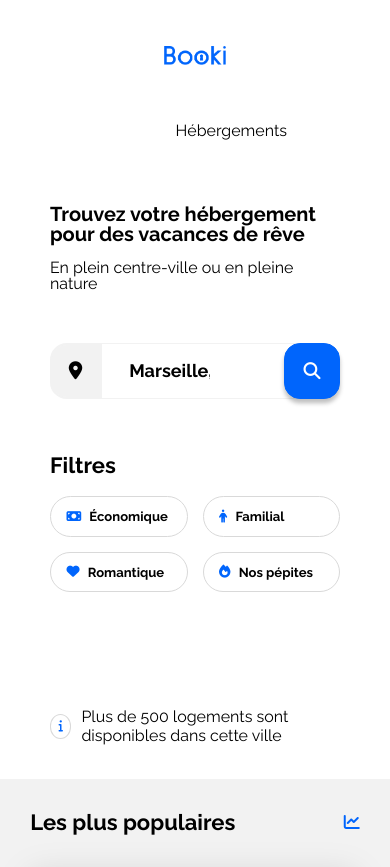
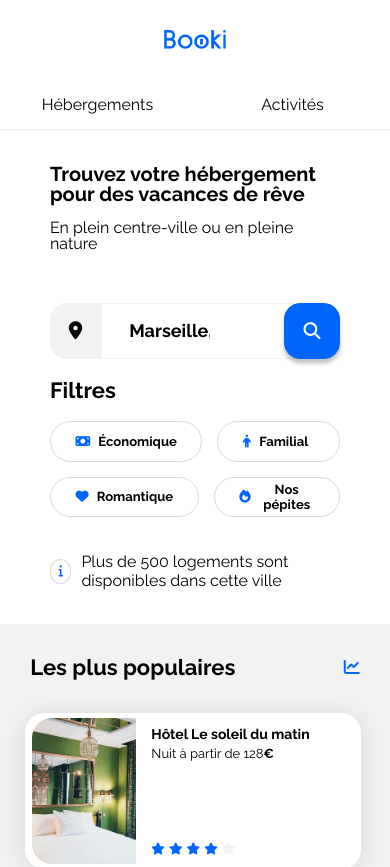
Before and after one commit to JamesRchrdsn/Projet-3, a plain HTML site: page index.html in a window 390 px wide. Shown: the top 867 px of the page. Drawn offline with Linux system fonts and the light colour scheme.

Commit message:
Bookifinal

```diff
--- a/css/style.css
+++ b/css/style.css
@@ -484,6 +484,7 @@ footer{
     .filtercontainer{
         flex-direction: column;
         align-items: flex-start;
+        margin: 0;
     }
 
     .filtercontenant button{
@@ -508,6 +509,10 @@ footer{
     .hebergements {
         width: 100%;
 
+    }
+
+    .hcard{
+        width: 30%;
     }
 
     .populaires {
@@ -542,28 +547,24 @@ footer{
 
 
     header {
-
         flex-direction: column;
         align-items: center;
-        padding: 1em;
     }
 
-    .logo {
-        margin: 0 auto;
-        margin-bottom: 0.625em;
-    }
 
     nav {
         width: 100%;
         align-self: stretch;
+        padding-left: 0;
     }
 
     .menu{
-
+        padding: 0;
     }
 
     .menu li {
         width: 100%;
+        border-bottom: 2px solid #F2F2F2;
 
     }
 
@@ -577,9 +578,6 @@ footer{
         width: 100%;
     }
 
-    .menu li:first-child {
-        margin-left: -2em;
-    }
 
     .link:active,
     .link:hover {
@@ -646,7 +644,7 @@ footer{
     .filtercontenant button{
         display: flex;
         height: 3.125em;
-        padding: 0.25em 1.1875em;
+        padding: 0.25em 1.875em;
         align-items: center;
         gap: 0.625em;
         font-size: 0.8175em;
@@ -655,7 +653,7 @@ footer{
 
 
     .info{
-        padding-top: 9.70em;
+        padding-top: 4.70em;
          }
 
     .hebergements-and-populaires{
```
